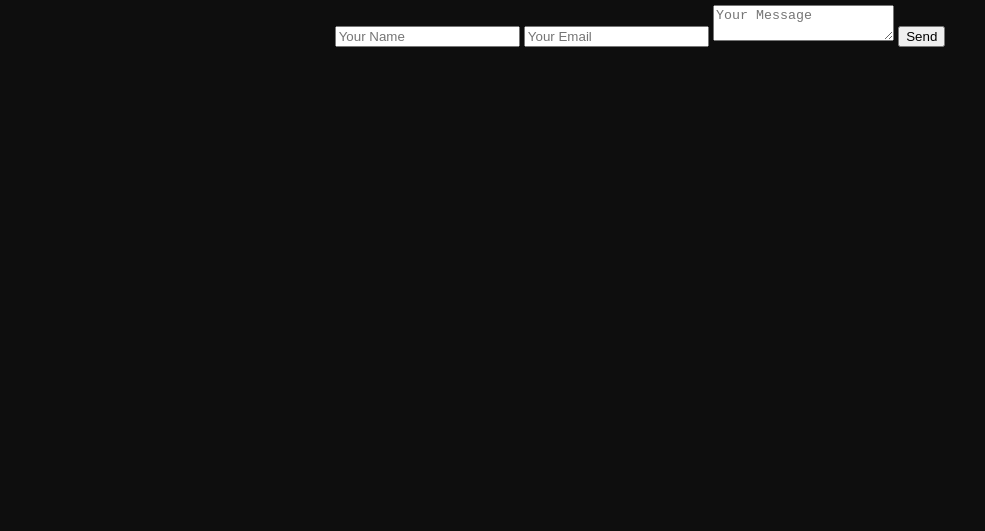
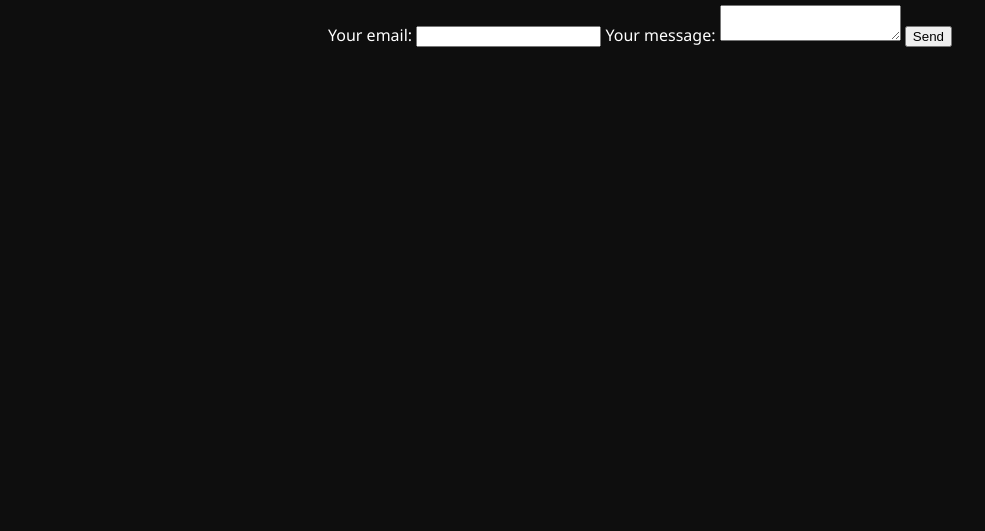
Before and after one commit to abiableskit/blezgo-couriers, a plain HTML site: page contact.html in a window 1280 px wide. Shown: the part 269-800 px from the top of the page, without its empty margins (0-985 px from the left). Drawn offline with Linux system fonts and the light colour scheme.

Commit message:
Update contact.html

```diff
--- a/contact.html
+++ b/contact.html
@@ -15,13 +15,21 @@
     </div>
     <div class="container">
       <h1>Contact Us</h1>
-      <form id="contactForm">
-        <input type="text" placeholder="Your Name" required>
-        <input type="email" placeholder="Your Email" required>
-        <textarea placeholder="Your Message" required></textarea>
-        <button type="submit">Send</button>
-        <p id="contactMessage"></p>
-      </form>
+      <form
+  action="https://formspree.io/f/mpwpngny"
+  method="POST"
+>
+  <label>
+    Your email:
+    <input type="email" name="email">
+  </label>
+  <label>
+    Your message:
+    <textarea name="message"></textarea>
+  </label>
+  <!-- your other form fields go here -->
+  <button type="submit">Send</button>
+</form>
     </div>
   </header>
 
```
